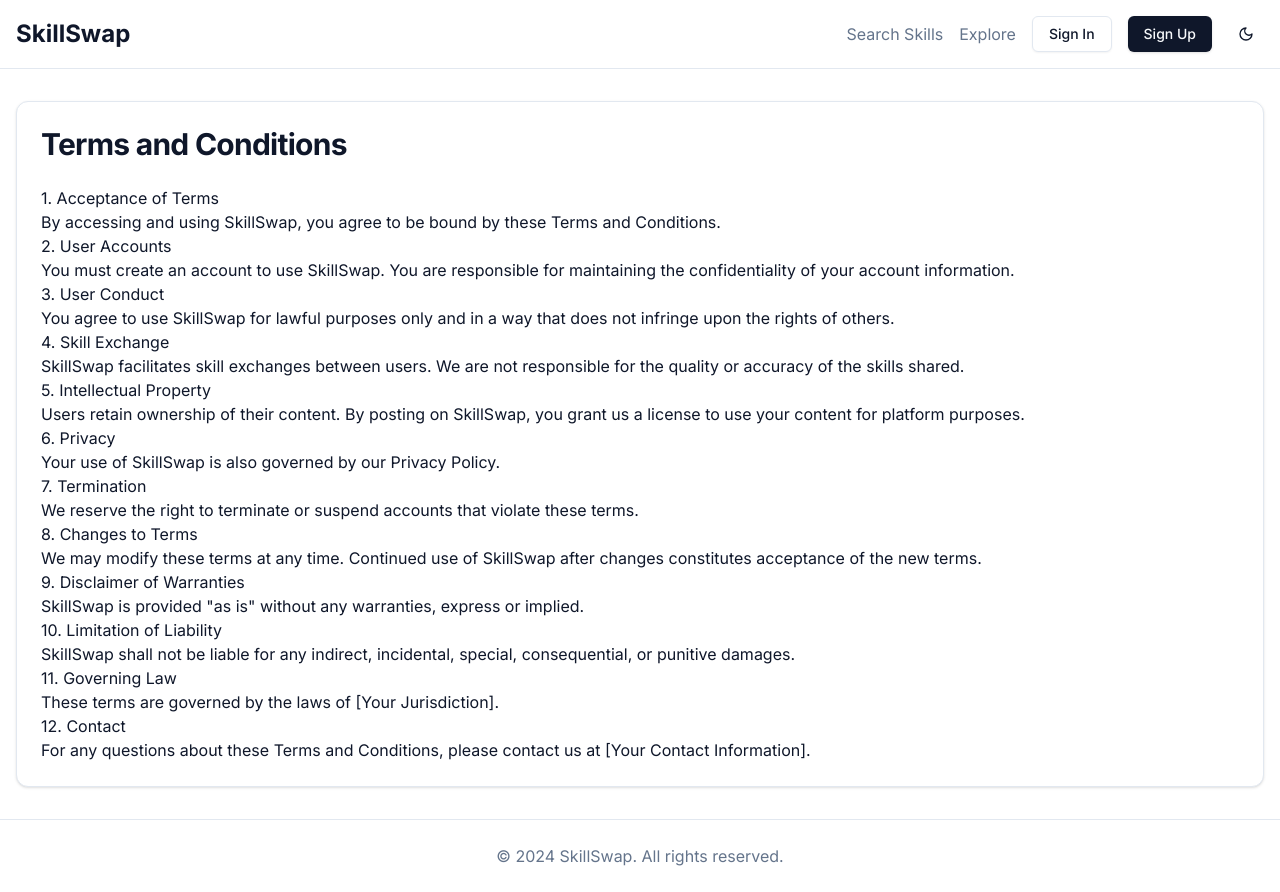
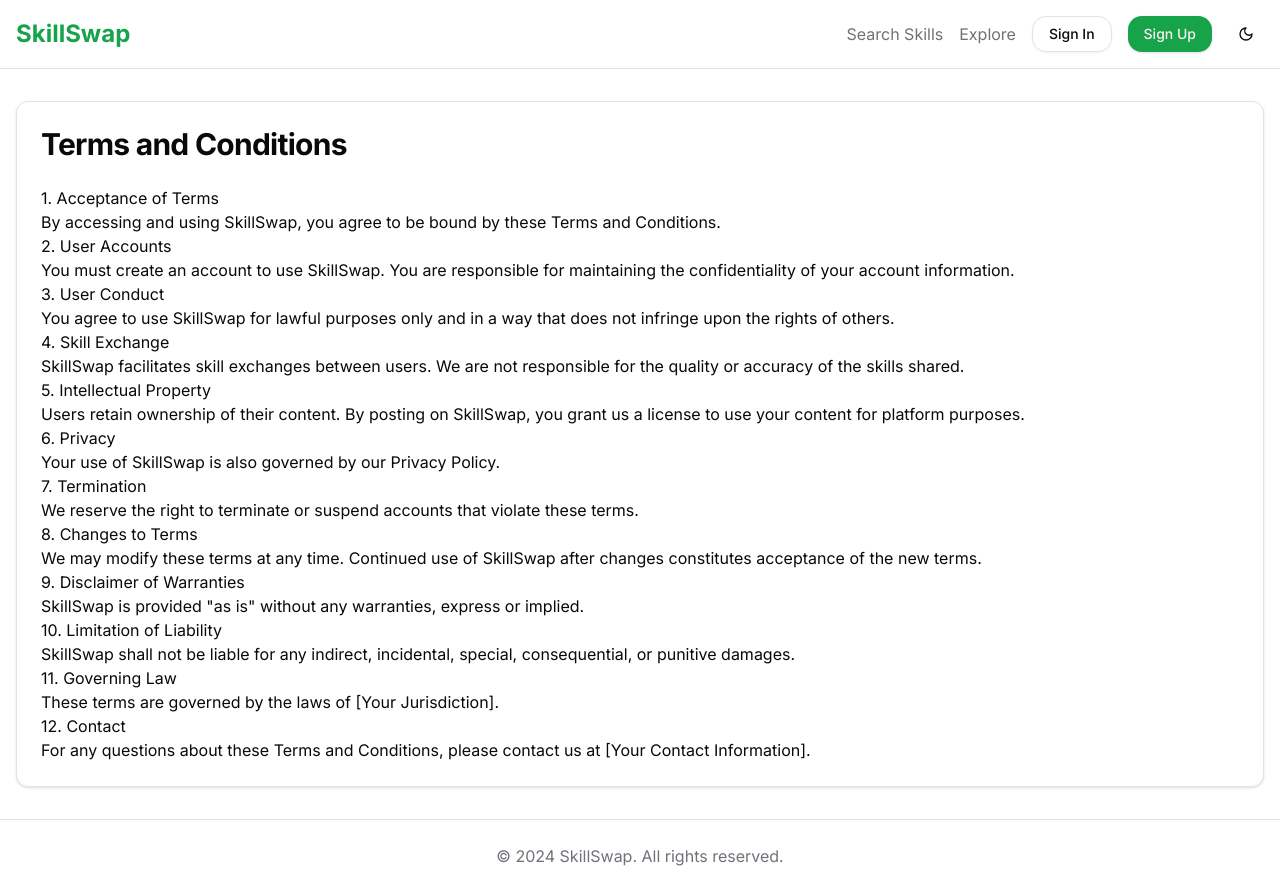
Before and after one commit to neslang-05/skillswap, a Next.js app: page /terms in a window 1280 px wide. Built offline with nearby package versions, Linux system fonts and the light colour scheme.

Commit message:
Updated a new css color theme

```diff
--- a/app/globals.css
+++ b/app/globals.css
@@ -2,52 +2,65 @@
 @tailwind components;
 @tailwind utilities;
 
+
+
 @layer base {
   :root {
     --background: 0 0% 100%;
-    --foreground: 222.2 47.4% 11.2%;
-    --muted: 210 40% 96.1%;
-    --muted-foreground: 215.4 16.3% 46.9%;
+    --foreground: 240 10% 3.9%;
+    --card: 0 0% 100%;
+    --card-foreground: 240 10% 3.9%;
     --popover: 0 0% 100%;
-    --popover-foreground: 222.2 47.4% 11.2%;
-    --border: 214.3 31.8% 91.4%;
-    --input: 214.3 31.8% 91.4%;
-    --card: 0 0% 100%;
-    --card-foreground: 222.2 47.4% 11.2%;
-    --primary: 222.2 47.4% 11.2%;
-    --primary-foreground: 210 40% 98%;
-    --secondary: 210 40% 96.1%;
-    --secondary-foreground: 222.2 47.4% 11.2%;
-    --accent: 210 40% 96.1%;
-    --accent-foreground: 222.2 47.4% 11.2%;
-    --destructive: 0 100% 50%;
-    --destructive-foreground: 210 40% 98%;
-    --ring: 215 20.2% 65.1%;
-    --radius: 0.5rem;
+    --popover-foreground: 240 10% 3.9%;
+    --primary: 142.1 76.2% 36.3%;
+    --primary-foreground: 355.7 100% 97.3%;
+    --secondary: 240 4.8% 95.9%;
+    --secondary-foreground: 240 5.9% 10%;
+    --muted: 240 4.8% 95.9%;
+    --muted-foreground: 240 3.8% 46.1%;
+    --accent: 240 4.8% 95.9%;
+    --accent-foreground: 240 5.9% 10%;
+    --destructive: 0 84.2% 60.2%;
+    --destructive-foreground: 0 0% 98%;
+    --border: 240 5.9% 90%;
+    --input: 240 5.9% 90%;
+    --ring: 142.1 76.2% 36.3%;
+    --radius: 1rem;
+    --chart-1: 12 76% 61%;
+    --chart-2: 173 58% 39%;
+    --chart-3: 197 37% 24%;
+    --chart-4: 43 74% 66%;
+    --chart-5: 27 87% 67%;
   }
 
   .dark {
-    --background: 224 71% 4%;
-    --foreground: 213 31% 91%;
-    --muted: 223 47% 11%;
-    --muted-foreground: 215.4 16.3% 56.9%;
-    --accent: 216 34% 17%;
-    --accent-foreground: 210 40% 98%;
-    --popover: 224 71% 4%;
-    --popover-foreground: 215 20.2% 65.1%;
-    --border: 216 34% 17%;
-    --input: 216 34% 17%;
-    --card: 224 71% 4%;
-    --card-foreground: 213 31% 91%;
-    --primary: 210 40% 98%;
-    --primary-foreground: 222.2 47.4% 1.2%;
-    --secondary: 222.2 47.4% 11.2%;
-    --secondary-foreground: 210 40% 98%;
-    --destructive: 0 63% 31%;
-    --destructive-foreground: 210 40% 98%;
-    --ring: 216 34% 17%;
+    --background: 20 14.3% 4.1%;
+    --foreground: 0 0% 95%;
+    --card: 24 9.8% 10%;
+    --card-foreground: 0 0% 95%;
+    --popover: 0 0% 9%;
+    --popover-foreground: 0 0% 95%;
+    --primary: 142.1 70.6% 45.3%;
+    --primary-foreground: 144.9 80.4% 10%;
+    --secondary: 240 3.7% 15.9%;
+    --secondary-foreground: 0 0% 98%;
+    --muted: 0 0% 15%;
+    --muted-foreground: 240 5% 64.9%;
+    --accent: 12 6.5% 15.1%;
+    --accent-foreground: 0 0% 98%;
+    --destructive: 0 62.8% 30.6%;
+    --destructive-foreground: 0 85.7% 97.3%;
+    --border: 240 3.7% 15.9%;
+    --input: 240 3.7% 15.9%;
+    --ring: 142.4 71.8% 29.2%;
+    --chart-1: 220 70% 50%;
+    --chart-2: 160 60% 45%;
+    --chart-3: 30 80% 55%;
+    --chart-4: 280 65% 60%;
+    --chart-5: 340 75% 55%;
   }
 }
+
 
 @layer base {
   * {
```
